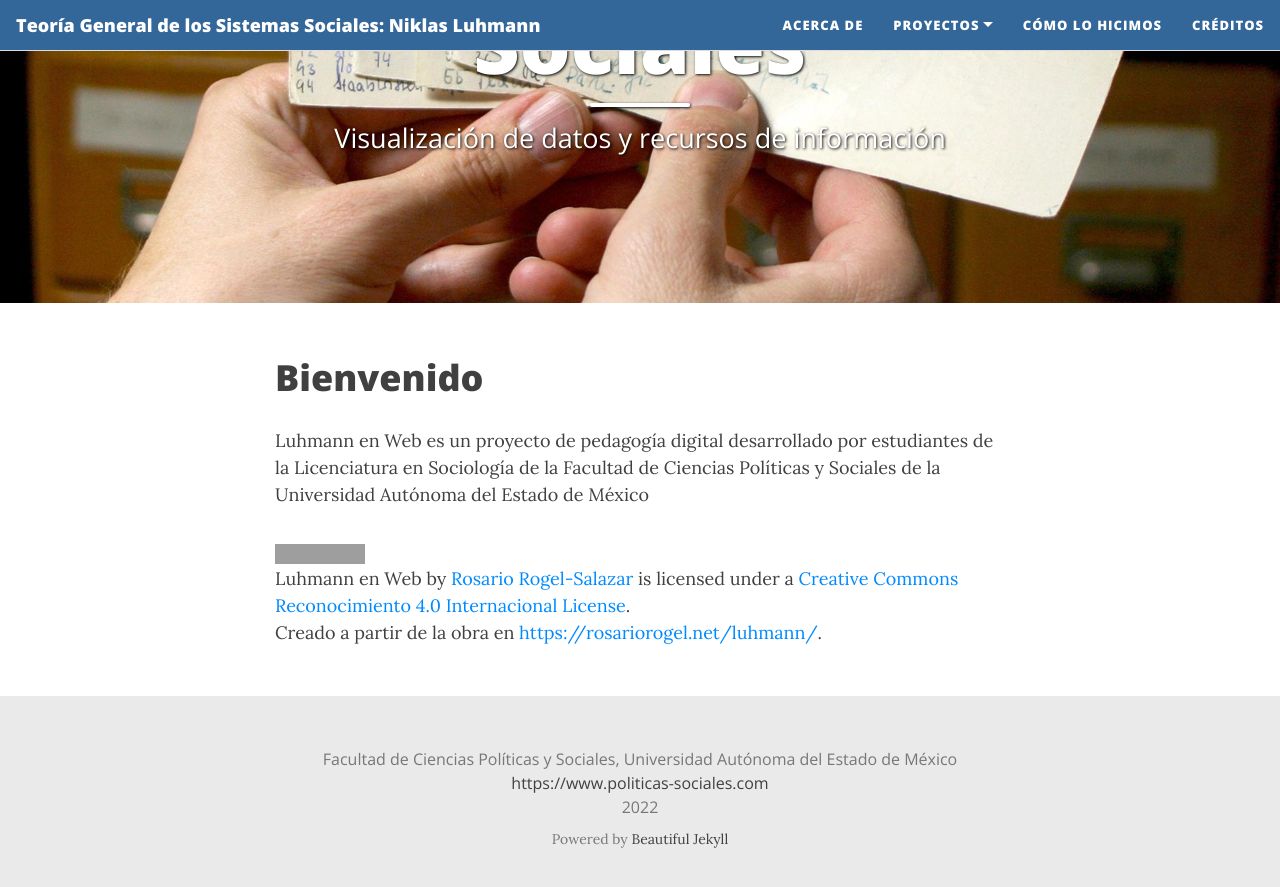
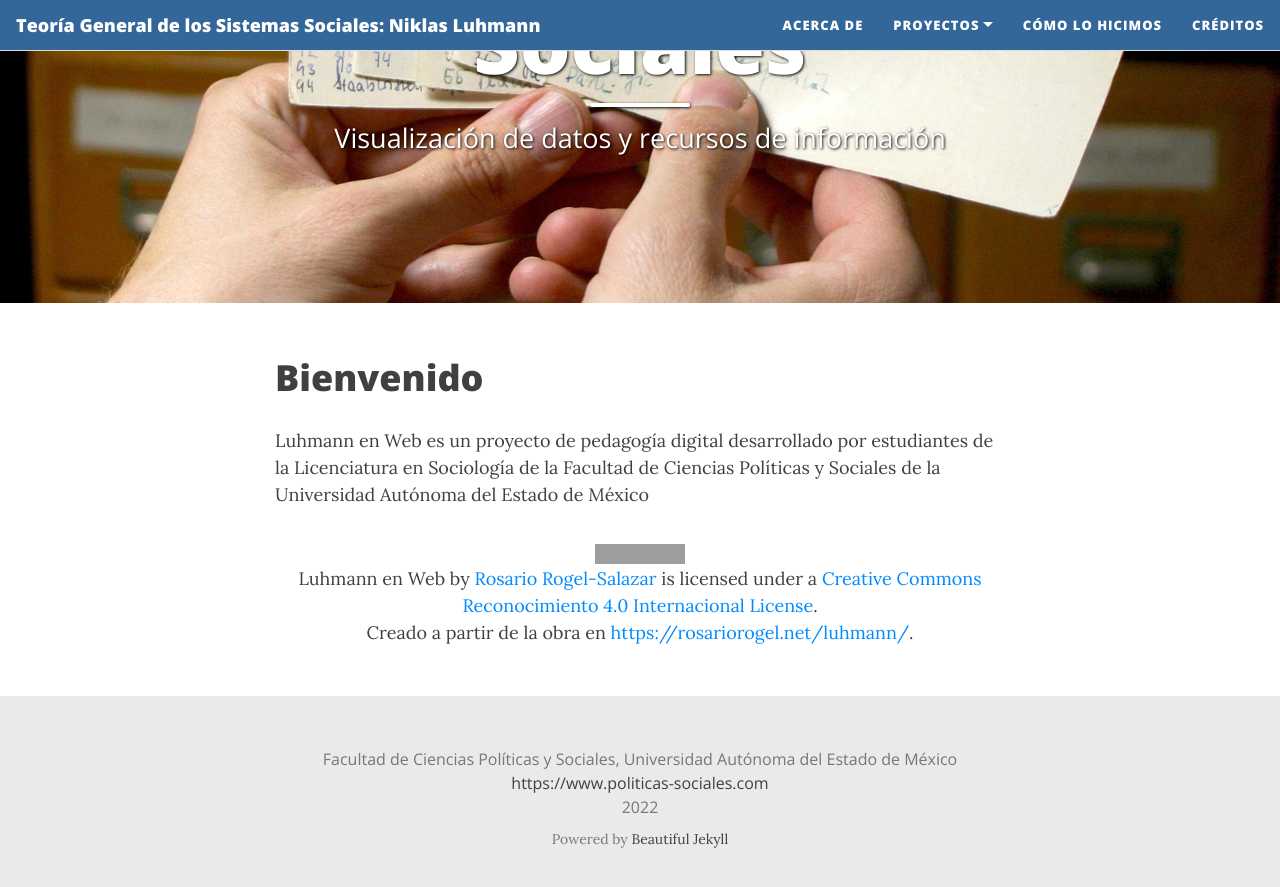
Before and after one commit to rosariorogel/luhmann, a Jekyll site: the page built from index.html, in a window 1280 px wide and 900 px high, scrolled down 506 px. Shown: the top 887 px of the window. Built offline with Jekyll 4.4.1, drawn with Linux system fonts in a browser that asks for light colours; nearby versions of some CDN libraries; the list of posts is cut into pages by our own code; grey boxes are pictures that could not be loaded.

Commit message:
Centrado

```diff
--- a/index.html
+++ b/index.html
@@ -9,4 +9,4 @@
 
 <p>Luhmann en Web es un proyecto de pedagogía digital desarrollado por estudiantes de la Licenciatura en Sociología de la Facultad de Ciencias Políticas y Sociales de la Universidad Autónoma del Estado de México</p>
 
-<a rel="license" href="http://creativecommons.org/licenses/by/4.0/"><img alt="Licencia de Creative Commons" style="border-width:0" src="https://i.creativecommons.org/l/by/4.0/88x31.png" /></a><br /><span xmlns:dct="http://purl.org/dc/terms/" property="dct:title">Luhmann en Web</span> by <a xmlns:cc="http://creativecommons.org/ns#" href="https://rosariorogel.net/luhmann/" property="cc:attributionName" rel="cc:attributionURL">Rosario Rogel-Salazar</a> is licensed under a <a rel="license" href="http://creativecommons.org/licenses/by/4.0/">Creative Commons Reconocimiento 4.0 Internacional License</a>.<br />Creado a partir de la obra en <a xmlns:dct="http://purl.org/dc/terms/" href="https://rosariorogel.net/luhmann/" rel="dct:source">https://rosariorogel.net/luhmann/</a>.
+<div style="text-align: center"><a rel="license" href="http://creativecommons.org/licenses/by/4.0/"><img alt="Licencia de Creative Commons" style="border-width:0" src="https://i.creativecommons.org/l/by/4.0/88x31.png" /></a><br /><span xmlns:dct="http://purl.org/dc/terms/" property="dct:title">Luhmann en Web</span> by <a xmlns:cc="http://creativecommons.org/ns#" href="https://rosariorogel.net/luhmann/" property="cc:attributionName" rel="cc:attributionURL">Rosario Rogel-Salazar</a> is licensed under a <a rel="license" href="http://creativecommons.org/licenses/by/4.0/">Creative Commons Reconocimiento 4.0 Internacional License</a>.<br />Creado a partir de la obra en <a xmlns:dct="http://purl.org/dc/terms/" href="https://rosariorogel.net/luhmann/" rel="dct:source">https://rosariorogel.net/luhmann/</a>. </div>
```
